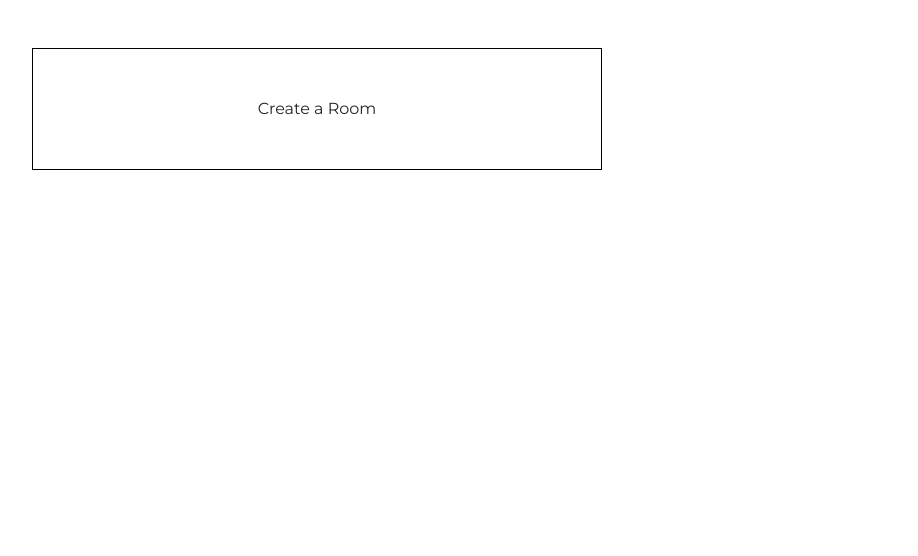
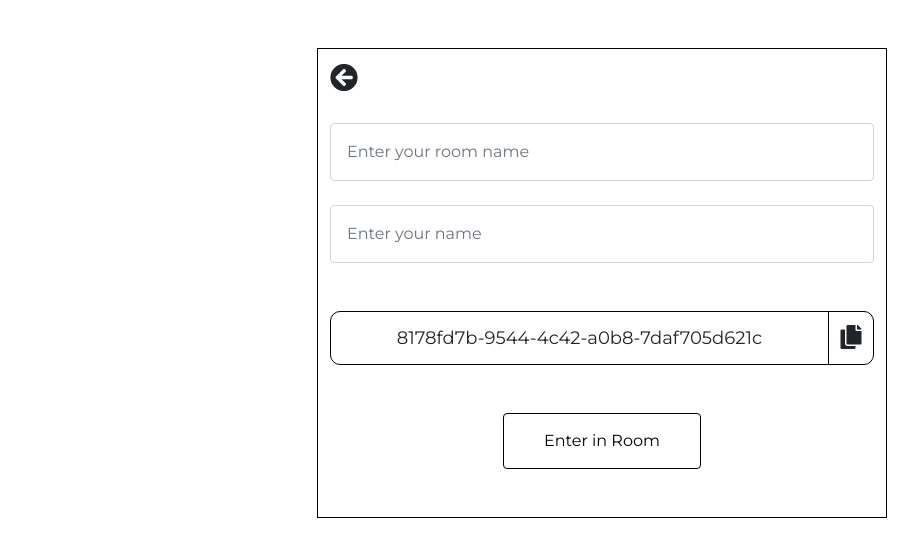
Before and after one commit to VaderX/chat_o_mania_front, a React (Create React App) app: page / in a window 1280 px wide. Both pictures are taken after a click on the element "Create a Room". Shown: the top 556 px of the page, without its empty margins (38-956 px from the left). Built offline with nearby package versions, Linux system fonts and the light colour scheme; a web font is replaced by a local one.

Commit message:
added reducer and rooms

```diff
--- a/package.json
+++ b/package.json
@@ -16,6 +16,7 @@
     "react-scripts": "4.0.3",
     "reactstrap": "^8.9.0",
     "redux": "^4.1.0",
+    "uuid": "^8.3.2",
     "web-vitals": "^0.2.4",
     "workbox-background-sync": "^5.1.4",
     "workbox-broadcast-update": "^5.1.4",
--- /dev/null
+++ b/src/Components/CreateRoom/CreateRoom.css
@@ -0,0 +1,34 @@
+.CreateRoomDialog {
+    border: 1px solid black;
+}
+
+.RoomIdCol {
+    border: 1px solid black;
+    border-radius: 10px;
+}
+
+.copyIcon {
+    border-left: 1px solid black;
+    cursor: pointer;
+    border-top-right-radius: 10px;
+    border-bottom-right-radius: 10px;
+}
+
+.copyIcon:hover {
+    background-color: black;
+    color: white;
+}
+
+.btn {
+    padding: 15px 40px 15px 40px;
+}
+
+.uuid{
+    font-size: large;
+}
+
+@media (max-width: 768px) {
+    .uuid {
+        font-size: medium
+    }
+}
--- /dev/null
+++ b/src/Components/CreateRoom/CreateRoom.js
@@ -0,0 +1,45 @@
+import './CreateRoom.css';
+import React from 'react';
+import { Row, Col, Input, Button } from 'reactstrap';
+import { v4 as uuidv4 } from 'uuid';
+import { connect } from 'react-redux';
+import UUID from '../UUID/UUID';
+
+class CreateRoom extends React.Component {
+    state = {
+        uuid: "",
+    }
+    componentDidMount() {
+        this.setState({ uuid: uuidv4() })
+    }
+    render() {
+
+        return (
+            <React.Fragment>
+                <Col xs="11" md="6" className="CreateRoomDialog m-auto">
+                    <Col className="text-start mt-2 fs-3">
+                        <i className="fas fa-arrow-circle-left Cursor" onClick={this.props.back}></i>
+                    </Col>
+                    <Col className="mt-4">
+                        <Input placeholder="Enter your room name" className="p-3" />
+                    </Col>
+                    <Col className="mt-4">
+                        <Input placeholder="Enter your name" className="p-3" />
+                    </Col>
+                    <UUID id={this.state.uuid} />
+                    <Col className="mt-5">
+                        <Button className="RoomBtn btn mb-5" onClick={() => this.props.updateRoomId(this.state.uuid)}>Enter in Room</Button>
+                    </Col>
+                </Col>
+            </React.Fragment>
+        )
+    }
+}
+
+const mapDispatchToProps = dispatch => {
+    return {
+        updateRoomId: (uuid) => dispatch({ type: "ROOM_ID", value: uuid }),
+    }
+}
+
+export default connect('', mapDispatchToProps)(CreateRoom);
--- a/src/Components/Home/Home.css
+++ b/src/Components/Home/Home.css
@@ -1,27 +1,33 @@
-.Room{
+.RoomBtn {
+    background-color: #0000;
+    color: black;
     border: 1px solid black;
     cursor: pointer;
 }
 
-.Room:hover{
-background-color: black;
-color: white;
+.RoomBtn:hover {
+    background-color: black;
+    color: white;
 }
 
-.CreateRoom{
+.CreateRoomBtn {
     margin-right: 10px;
 }
 
-.JoinRoom{
+.JoinRoomBtn {
     margin-left: 10px;
 }
 
-@media (max-width : 768px){
-    .CreateRoom{
+.Cursor{
+    cursor: pointer;
+}
+
+@media (max-width: 768px) {
+    .CreateRoomBtn {
         margin-right: 0px;
         margin-bottom: 10px;
     }
-    .JoinRoom{
+    .JoinRoomBtn {
         margin-left: 0px;
         margin-top: 10px;
     }
--- a/src/Components/Home/Home.js
+++ b/src/Components/Home/Home.js
@@ -1,23 +1,32 @@
 import './Home.css';
 import React, { useState } from 'react';
 import { Container, Row, Col } from 'reactstrap';
+import CreateRoom from '../CreateRoom/CreateRoom';
+import JoinRoom from '../JoinRoom/JoinRoom';
 const Home = () => {
     const [create, setCreate] = useState(false);
-    const [room, setRoom] = useState(false);
+    const [join, setJoin] = useState(false);
+    const backHandler = () => {
+        setCreate(false); setJoin(false);
+    }
     return (
         <React.Fragment>
             <Container>
                 <Row className="text-center mt-5">
+                    <Col md="3"></Col>
                     {
-                        !room ?
-                            <Col xs="12" md="6" className="Room CreateRoom p-5">
-                                Create a Room
-                            </Col>
-                            :
-                            <Col className="Room JoinRoom p-5">
-                                Join a Room
-                            </Col>
+                        (!join && !create) ?
+                            <React.Fragment>
+                                <Col xs="11" md="3" className="m-auto RoomBtn CreateRoomBtn p-5" onClick={() => setCreate(!create)}>
+                                    Create a Room
+                                </Col>
+                                <Col xs="11" md="3" className="m-auto RoomBtn JoinRoomBtn p-5" onClick={() => setJoin(!join)} >
+                                    Join a Room
+                                </Col>
+                            </React.Fragment>
+                            : (!join) ? <CreateRoom back={backHandler} /> : <JoinRoom back={backHandler} />
                     }
+                    <Col md="3"></Col>
                 </Row>
             </Container>
         </React.Fragment>
--- /dev/null
+++ b/src/Components/JoinRoom/JoinRoom.js
@@ -0,0 +1,48 @@
+import React from 'react';
+import { Row, Col, Input, Button } from 'reactstrap';
+import { connect } from 'react-redux';
+
+class JoinRoom extends React.Component {
+
+    state = {
+        data: {
+            roomId: '',
+            name: ''
+        }
+    }
+
+    handleEvent(field, value) {
+        this.setState({
+            data: { ...this.state.data, [field]: value }
+        })
+    }
+
+    render() {
+        return (
+            <React.Fragment>
+                <Col xs="11" md="6" className="CreateRoomDialog m-auto">
+                    <Col className="text-start mt-2 fs-3">
+                        <i className="fas fa-arrow-circle-left Cursor" onClick={this.props.back}></i>
+                    </Col>
+                    <Col className="mt-4">
+                        <Input placeholder="Enter room ID" onChange={(e) => this.handleEvent("roomId", e.target.value)} className="p-3" />
+                    </Col>
+                    <Col className="mt-4">
+                        <Input placeholder="Enter your name" onChange={(e) => this.handleEvent("name", e.target.value)} className="p-3" />
+                    </Col>
+                    <Col className="mt-5">
+                        <Button className="RoomBtn btn mb-5" onClick={() => this.props.updateRoomId(this.state.data.roomId)}>Enter in Room</Button>
+                    </Col>
+                </Col>
+            </React.Fragment>
+        )
+    }
+}
+
+const mapDispatchToProps = (dispatch) => {
+    return {
+        updateRoomId: (uuid) => dispatch({ type: "ROOM_ID", value: uuid }),
+    }
+}
+
+export default connect('', mapDispatchToProps)(JoinRoom);
--- /dev/null
+++ b/src/Components/UUID/UUID.js
@@ -0,0 +1,20 @@
+import React from 'react';
+import { Row, Col } from 'reactstrap';
+
+const UUID = (props) => {
+    return (
+        <React.Fragment>
+            <Col className="mt-5 RoomIdCol">
+                <Row className="w-100 m-auto">
+                    <Col xs="10" md="11" className="uuid m-auto p-2">
+                        {props.id}
+                    </Col>
+                    <Col className="copyIcon fs-4 p-md-2 p-3 m-auto">
+                        <i className="fas fa-copy w-100"></i>
+                    </Col>
+                </Row>
+            </Col>
+        </React.Fragment>
+    )
+}
+export default UUID;
--- /dev/null
+++ b/src/Store/Reducer.js
@@ -0,0 +1,15 @@
+const initialState = {
+    roomId: "",
+}
+
+const Reducer = (state = initialState, action) => {
+
+    if (action.type === "ROOM_ID") {
+        state = {
+            ...state, roomId: action.value
+        }
+    }
+    return state;
+}
+
+export default Reducer;
--- a/src/index.js
+++ b/src/index.js
@@ -5,11 +5,18 @@ import App from './App';
 import * as serviceWorkerRegistration from './serviceWorkerRegistration';
 import reportWebVitals from './reportWebVitals';
 import { BrowserRouter } from 'react-router-dom';
+import { Provider } from 'react-redux';
+import { createStore } from 'redux';
+import Reducer from './Store/Reducer';
+
+const store = createStore(Reducer);
 
 ReactDOM.render(
   <BrowserRouter>
     <React.StrictMode>
-      <App />
+      <Provider store={store}>
+        <App />
+      </Provider>
     </React.StrictMode>
   </BrowserRouter>
   ,
```
Also changed, not shown: 1 other file (tests, documents, lock files or other folders).
